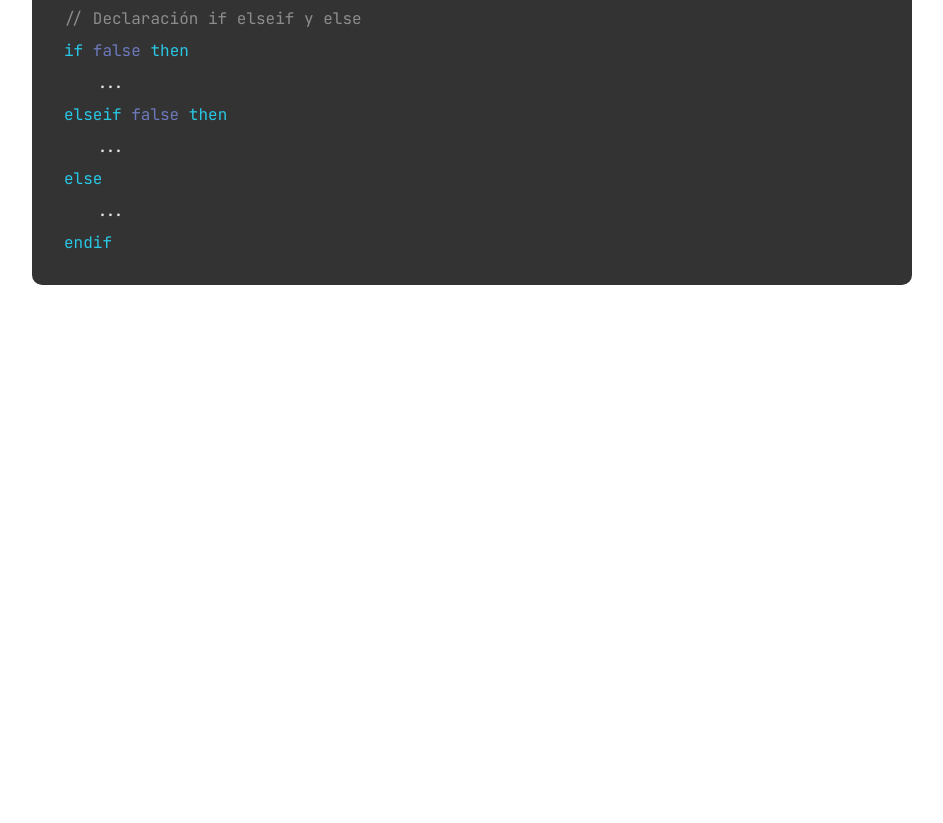
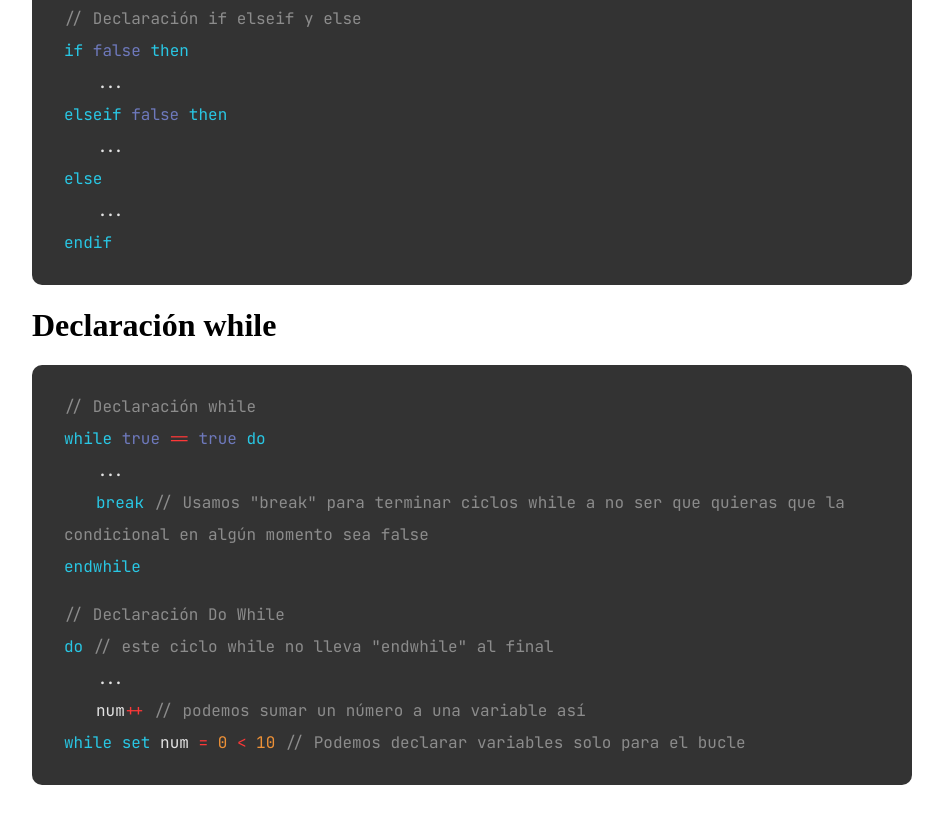
Before and after one commit to Hint-Box/Ezcript, a plain HTML site: page docs/index.html in a window 1280 px wide. Shown: the part 3954-4777 px from the top of the page, without its empty margins (168-1111 px from the left). Before the commit the page ends 4287 px from the top, so only its background shows below. Drawn offline with Linux system fonts and the light colour scheme; a web font is replaced by a local one.

Commit message:
feat: Add while and do while loop

```diff
--- a/docs/index.html
+++ b/docs/index.html
@@ -127,6 +127,19 @@
       <span class="code-block">...</span><br />
       <span class="keyword">endif</span></p>
     </div>
+    <h1>Declaración while</h1>
+    <div class="code">
+      <p><span class="comments">// Declaración while</span><br />
+      <span class="keyword">while</span> <span class="booleans">true</span> <span class="operator">==</span> <span class="booleans">true</span> <span class="keyword">do</span><br />
+      <span class="code-block">...</span><br />
+      <span class="code-block keyword">break</span> <span class="comments">// Usamos "break" para terminar ciclos while a no ser que quieras que la  condicional en algún momento sea false</span><br />
+      <span class="keyword">endwhile</span></p>
+      <p><span class="comments">// Declaración Do While</span><br />
+      <span class="keyword">do</span> <span class="comments">// este ciclo while no lleva "endwhile" al final</span><br />
+      <span class="code-block">...</span><br />
+      <span class="code-block">num<span class="operator">++</span></span> <span class="comments">// podemos sumar un número a una variable así</span><br />
+      <span class="keyword">while</span> <span class="keyword">set</span> num <span class="operator">&#61;</span> <span class="numbers">0</span> <span class="operator">&#60;</span> <span class="numbers">10</span> <span class="comments">// Podemos declarar variables solo para el bucle</span></p>
+    </div>
   </div>
 </body>
 </html>
```
